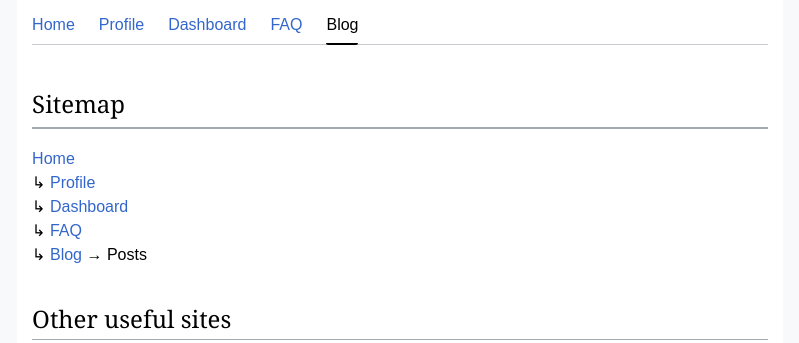
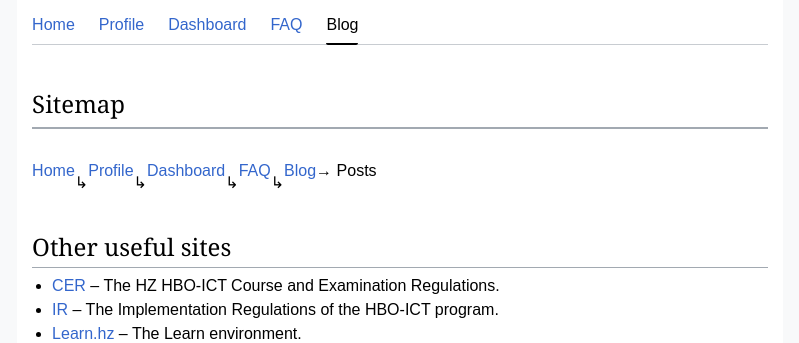
Before and after one commit to spie0011/spie0011.github.io, a plain HTML site: page sitemap.html in a window 1280 px wide. Shown: the top 343 px of the page, without its empty margins (240-1039 px from the left). Drawn offline with Linux system fonts and the light colour scheme.

Commit message:
New commit

```diff
--- a/sitemap.html
+++ b/sitemap.html
@@ -22,7 +22,7 @@
     </div>
     <article>
       <h1>Sitemap</h1>
-      <p>
+      <p class="text">
         <a href="index.html">Home</a><br>
         ↳ <a href="profile.html">Profile</a><br>
         ↳ <a href="dashboard.html">Dashboard</a><br>
```
